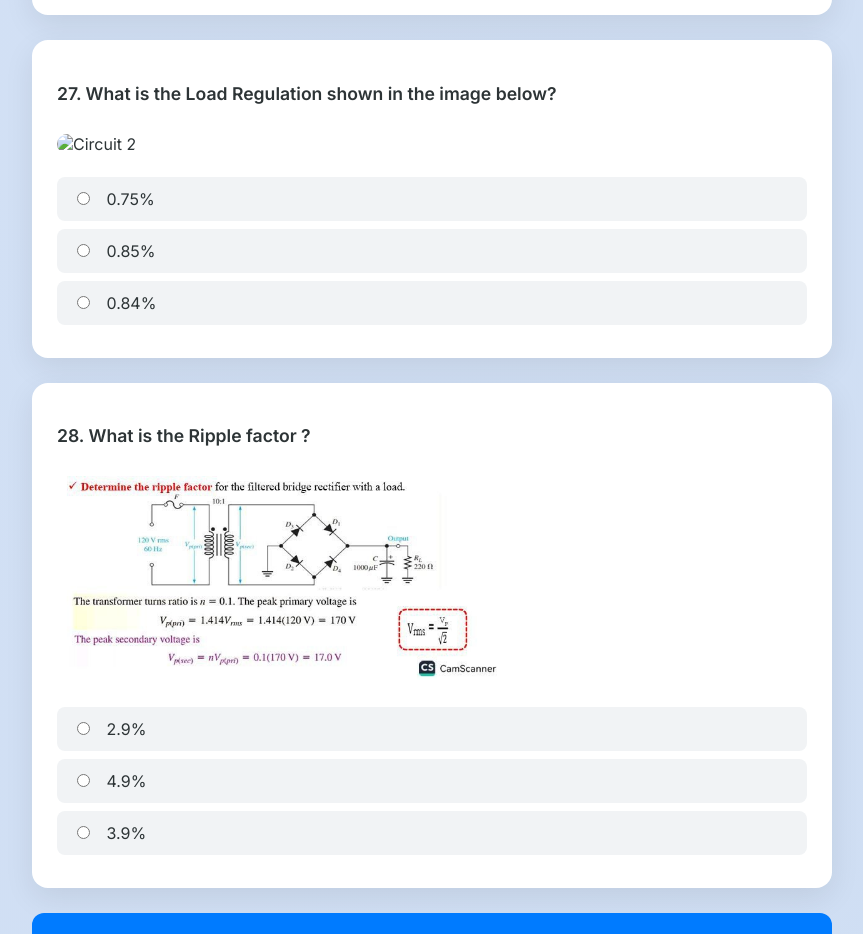
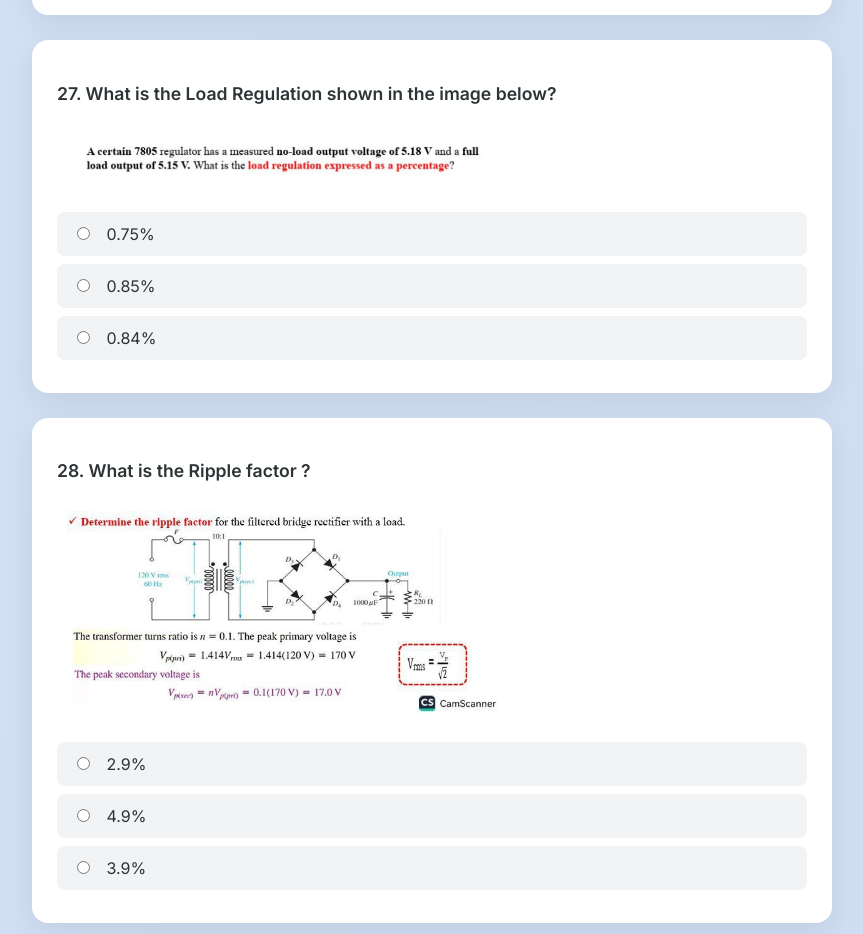
Before and after one commit to Mostafaelgondy/electro_exam, a plain HTML site: page index.html in a window 1280 px wide. Shown: the part 9237-10171 px from the top of the page, without its empty margins (208-1071 px from the left). Drawn offline with Linux system fonts and the light colour scheme.

Commit message:
Update index.html

```diff
--- a/index.html
+++ b/index.html
@@ -410,7 +410,7 @@ h1 {
 
                 <div class="question-card">
                     <p class="q-text">27. What is the Load Regulation shown in the image below?</p>
-                    <img src="img/img2.png" alt="Circuit 2" class="q-img">
+                    <img src="https://mostafaelgondy.github.io/electro_exam/img/im2.png" alt="Circuit 2" class="q-img">
                     <div class="options">
                         <label><input type="radio" name="q27" value="A" required> 0.75%</label>
                         <label><input type="radio" name="q27" value="B"> 0.85%</label>
```
